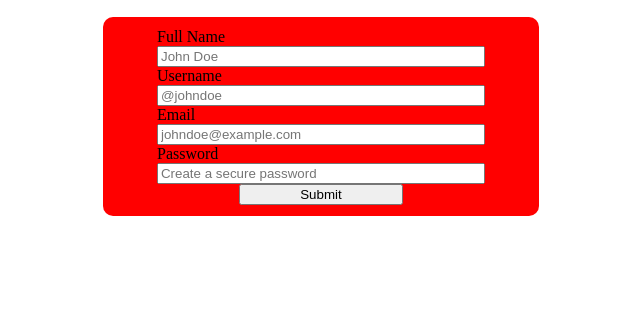
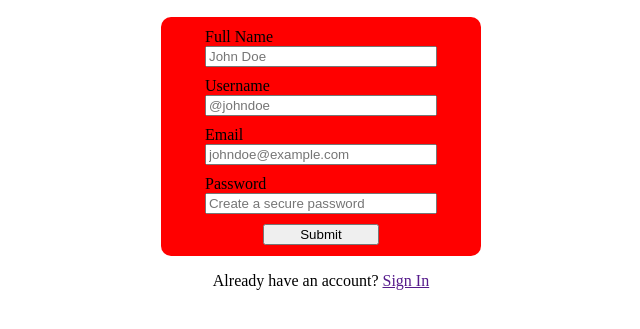
Before and after one commit to Sublimeful/SparkHacks-2025, a website: page app/public/signup/index.html in a window 1280 px wide. Shown: the part 121-450 px from the top of the page, without its empty margins (319-959 px from the left). Drawn offline with Linux system fonts and the light colour scheme.

Commit message:
Almost fixed user_signup

```diff
--- a/app/public/signup/index.css
+++ b/app/public/signup/index.css
@@ -24,8 +24,8 @@ h2 {
 .signup_border {
     border-radius: 10px;
     background: #ffffff;
-    width: 100%;
-    height: 100%;
+    width: 25vw;
+    height: 50%;
     padding-top: 2.5%;
     padding-bottom: 2.5%;
     display: flex;
@@ -36,14 +36,20 @@ h2 {
 #signup_form {
     display: flex;
     flex-direction: column;
-    justify-content: center;
+    justify-content: center space-evenly;
+
+    row-gap: 10px;
 }
 
 .signup_input {
-    width: 25vw;
+    width: 17.5vw;
 }
 
 #submit {
     width: 50%;
     align-self: center;
 }
+
+.form_element {
+    display: grid;
+}
--- a/app/public/signup/index.html
+++ b/app/public/signup/index.html
@@ -10,16 +10,26 @@
     </div>
     <div class="signup_border">
         <form id="signup_form">
+            <div class="form_element">
                 <label>Full Name</label>
                 <input class="signup_input" type="text" placeholder="John Doe">
+            </div>
+
+            <div class="form_element">
                 <label>Username</label>
                 <input class="signup_input" type="text" placeholder="@johndoe">
+            </div>
+            <div class="form_element">
                 <label>Email</label>
                 <input class="signup_input" type="email" placeholder="johndoe@example.com">
+            </div>
+            <div class="form_element">
                 <label>Password</label>
                 <input class="signup_input" type="password" placeholder="Create a secure password">
+            </div>
             <input id="submit" type="submit">
         </form>
     </div>
+    <p>Already have an account? <a href="">Sign In</a></p>
 </body>
 </html>
```
Lines whose indentation alone changed are shown as unchanged.
